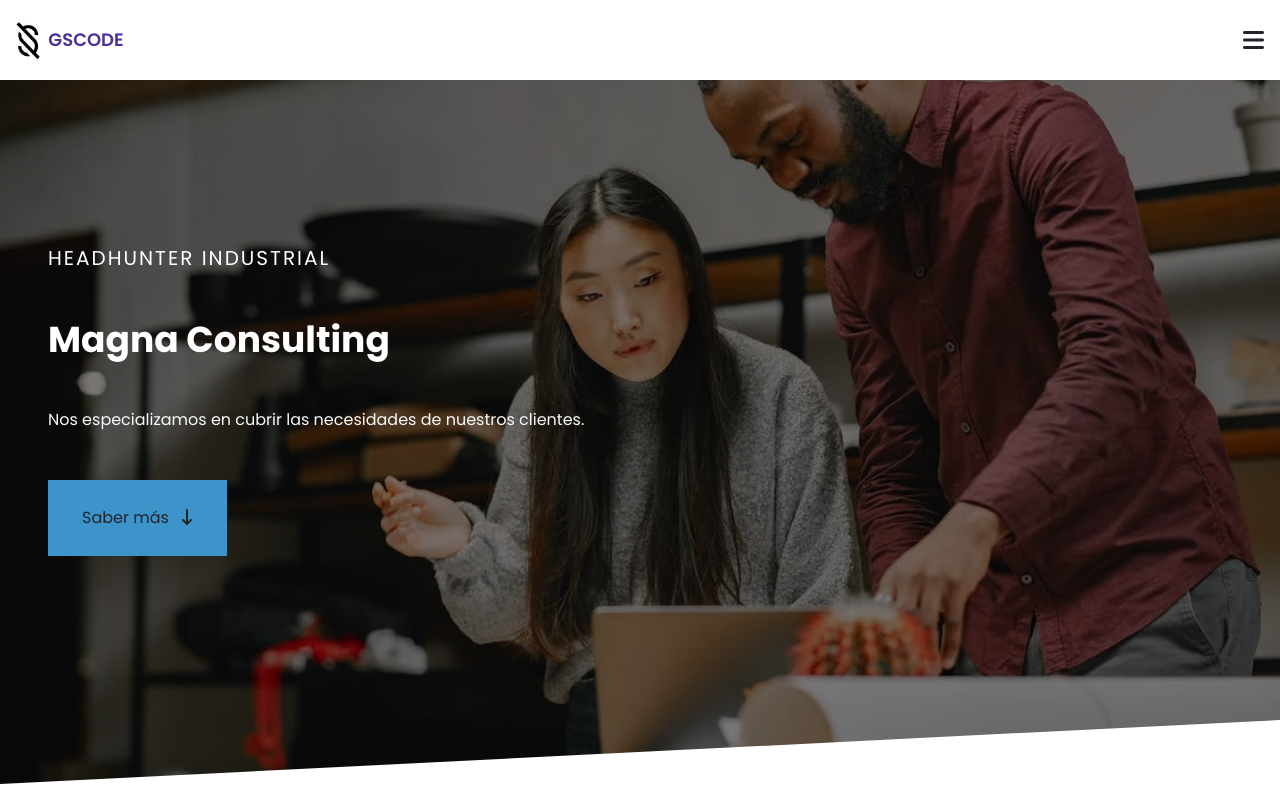
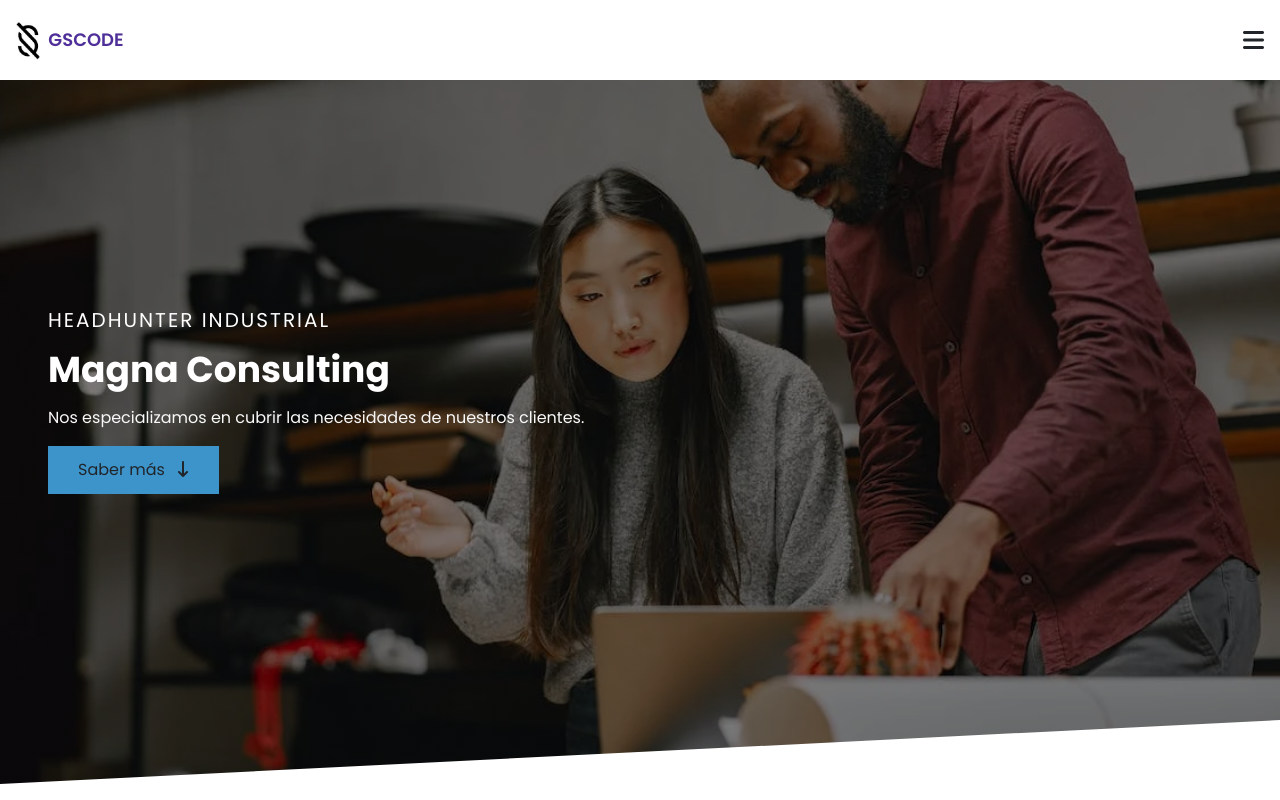
Before and after one commit to gszcode/gscode, a React (Vite) app: page / in a window 1280 px wide. Shown: the top 800 px of the page. Built offline with nearby package versions, Linux system fonts and the light colour scheme.

Commit message:
tamaño de boton modificado

```diff
--- a/src/components/Background.jsx
+++ b/src/components/Background.jsx
@@ -9,7 +9,7 @@ const Background = () => {
   return (
     <main className="w-full h-screen">
       <div className="background-main">
-        <div className="w-full flex flex-col justify-center items-start gap-5 p-5">
+        <div className="w-full flex flex-col justify-center items-start gap-3 p-5">
           <h1 className="text-white tracking-widest text-xl font-thin">
             HEADHUNTER INDUSTRIAL
           </h1>
@@ -17,7 +17,7 @@ const Background = () => {
           <p className="text-grey">
             Nos especializamos en cubrir las necesidades de nuestros clientes.
           </p>
-          <button className="border-2 border-transparent bg-second-color px-8 py-4 hover:bg-transparent hover:text-white hover:border-2 hover:border-white">
+          <button className="border-2 border-transparent bg-second-color px-7 py-2.5 hover:bg-transparent hover:text-white hover:border-2 hover:border-white">
             Saber más <i className="fa-solid fa-arrow-down-long ml-2"></i>
           </button>
         </div>
```
